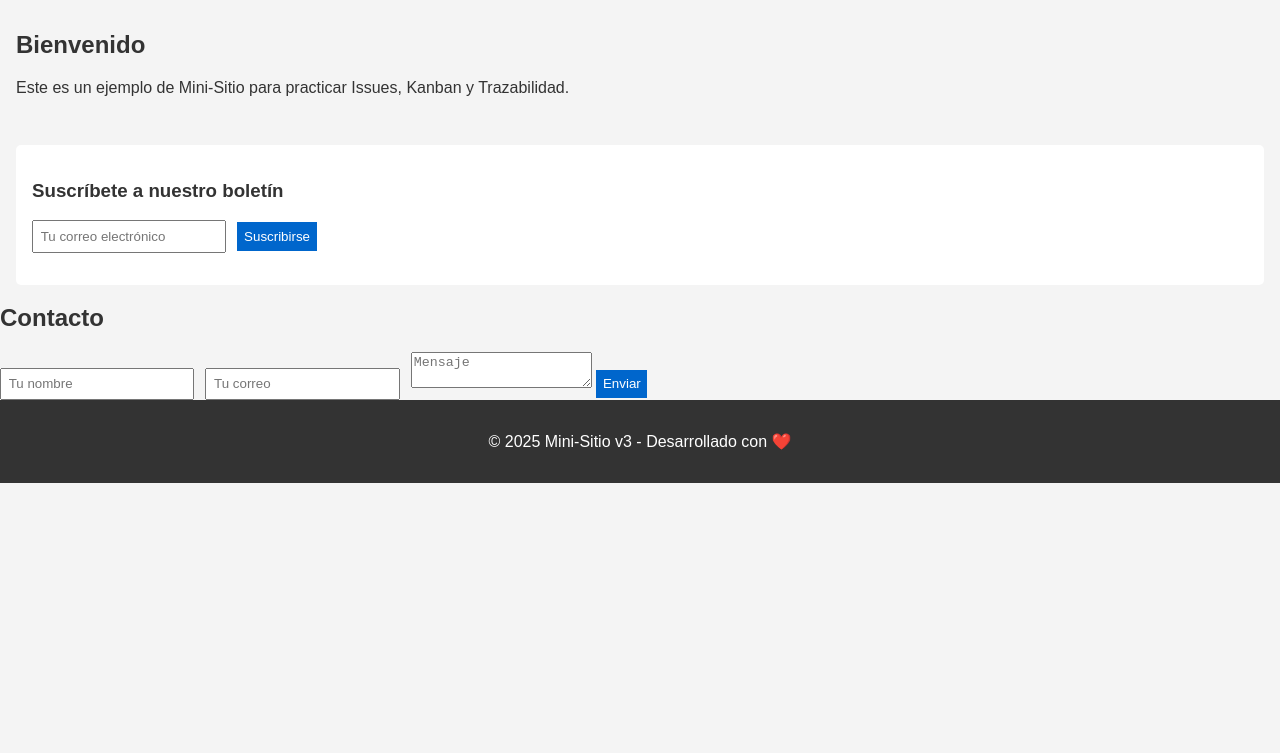
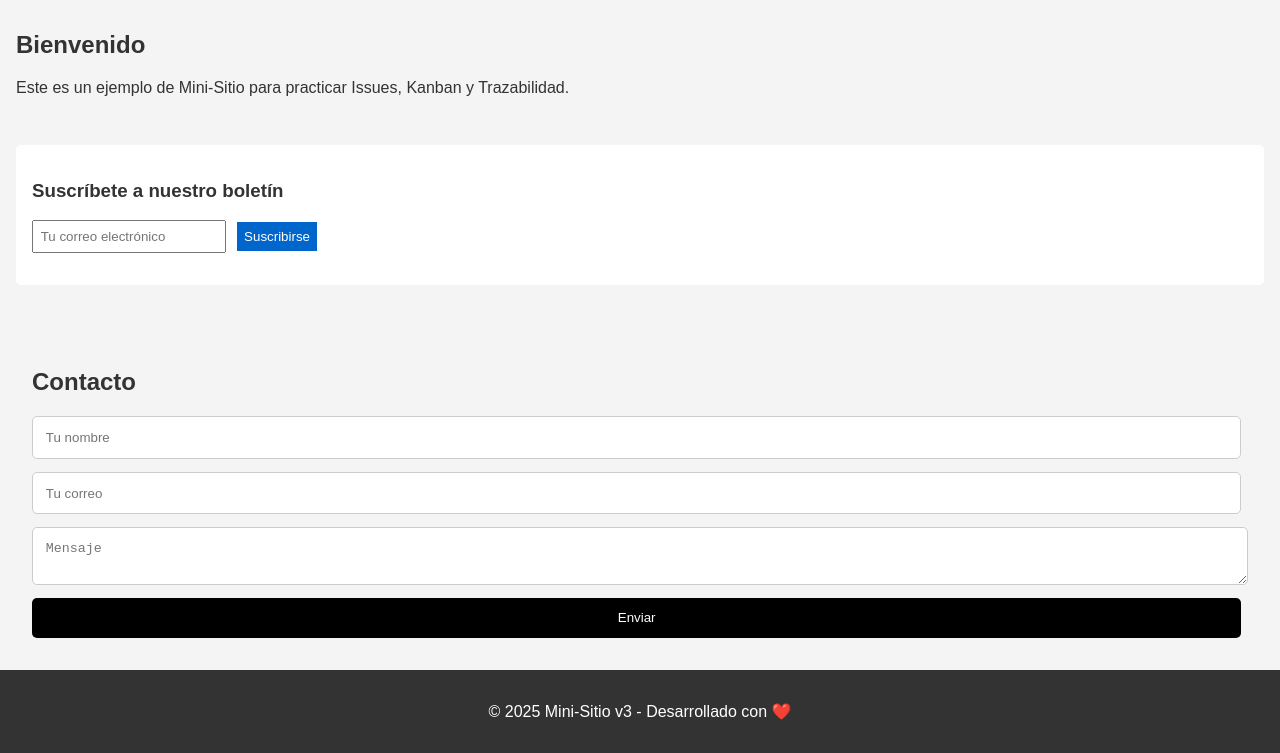
Before and after one commit to Steven123si/Mini-Sitio-v3, a plain HTML site: page index.html in a window 1280 px wide. Shown: the part 74-827 px from the top of the page. Before the commit the page ends 800 px from the top, so only its background shows below. Drawn offline with Linux system fonts and the light colour scheme.

Commit message:
style(contacto): agregar estilos para la sección de contacto

```diff
--- a/style.css
+++ b/style.css
@@ -93,3 +93,31 @@ footer {
     display: flex;
   }
 }
+
+.contacto {
+  padding: 2rem;
+  background: #f4f4f4;
+  margin-top: 2rem;
+  border-radius: 10px;
+}
+
+.contacto form {
+  display: flex;
+  flex-direction: column;
+  gap: 0.8rem;
+}
+
+.contacto input, .contacto textarea {
+  padding: 0.8rem;
+  border: 1px solid #ccc;
+  border-radius: 5px;
+}
+
+.contacto button {
+  padding: 0.8rem;
+  background: black;
+  color: white;
+  border: none;
+  border-radius: 5px;
+  cursor: pointer;
+}
```
